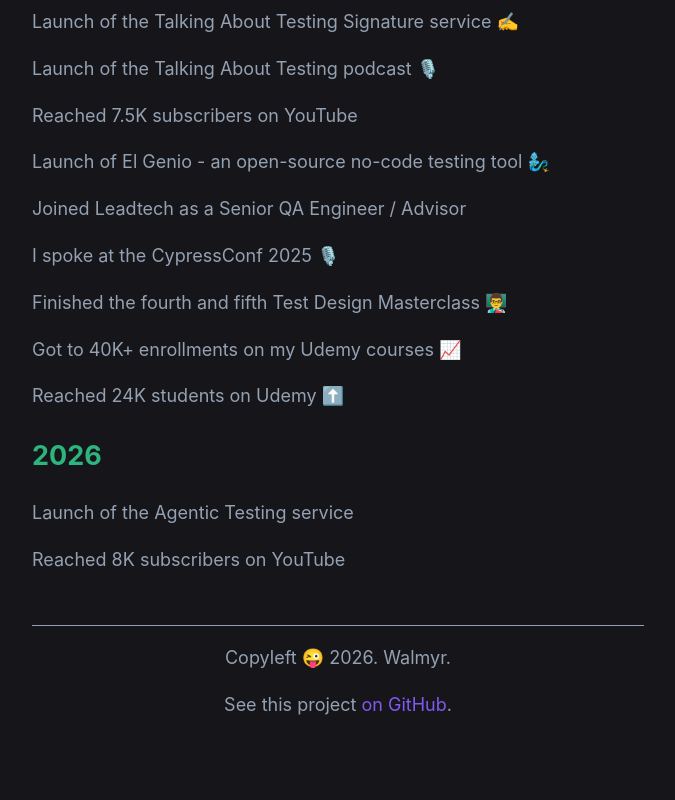
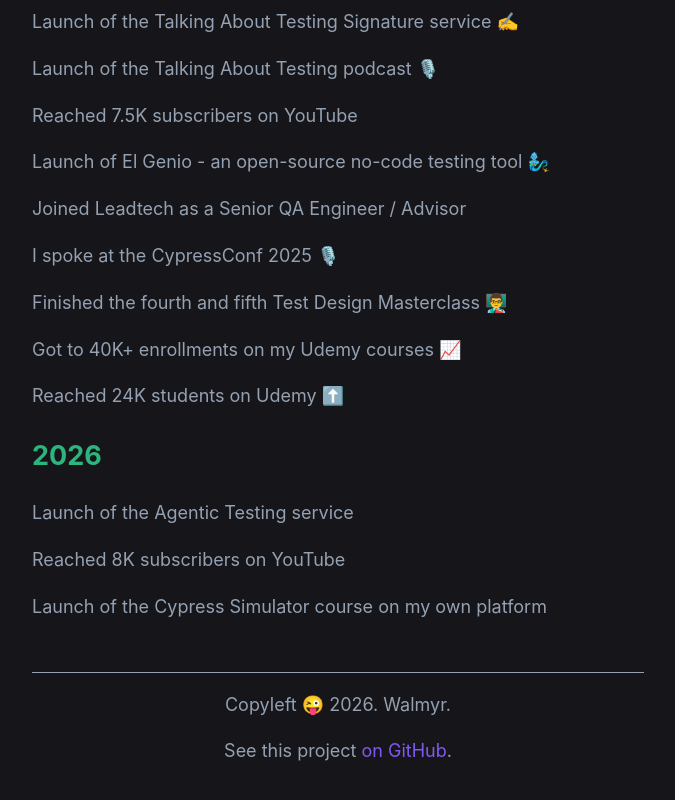
Before and after one commit to wlsf82/walmyr-nextjs, a Next.js app: page / in a window 1280 px wide. Shown: the part 4291-5091 px from the top of the page, without its empty margins (302-977 px from the left). Built offline with nearby package versions, Linux system fonts and the light colour scheme.

Commit message:
Add new 2026 achievement

```diff
--- a/components/achievements.js
+++ b/components/achievements.js
@@ -149,6 +149,7 @@
     events: [
       'Launch of the Agentic Testing service',
       'Reached 8K subscribers on YouTube',
+      'Launch of the Cypress Simulator course on my own platform',
     ]
   },
 ]
```
